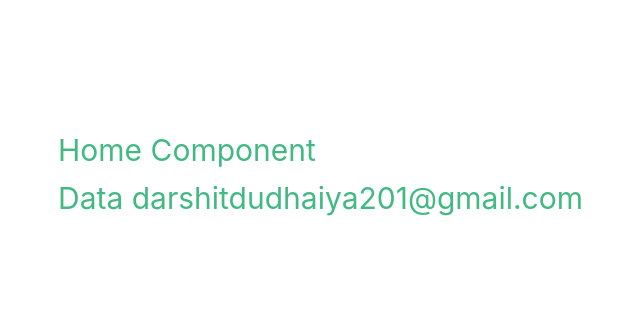
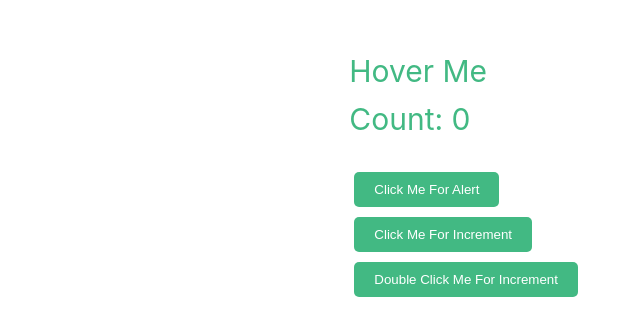
Before and after one commit to darshitdudhaiya/100DaysOfVue, a Vue app: page / in a window 1280 px wide. Shown: the part 226-562 px from the top of the page, without its empty margins (57-697 px from the left). Built offline with nearby package versions, Linux system fonts and the light colour scheme.

Commit message:
Guide to Click, Double Click, and Mouse Events

```diff
--- a/src/components/HomeComponent.vue
+++ b/src/components/HomeComponent.vue
@@ -1,7 +1,13 @@
 <template>
   <div>
-    <h1>Home Component</h1>
-    <h1>Data {{ getData().email }}</h1>
+    <h1 v-on:mouseover="textHovered()">Hover Me</h1>
+    <h1>Count: {{ count }}</h1>
+
+    <br />
+
+    <button class="styled-button" v-on:click="getAlert()">Click Me For Alert</button> <br />
+    <button class="styled-button" v-on:click="increment()">Click Me For Increment</button> <br />
+    <button class="styled-button" v-on:dblclick="doubleIncrement()">Double Click Me For Increment</button>
   </div>
 </template>
 
@@ -10,20 +16,25 @@ export default {
   name: 'HomeComponent',
   data() {
     return {
-      email: 'darshitdudhaiya201@gmail.com'
+      count: 0
     }
   },
 
   methods: {
-    getName(name) {
-      return name
+    getAlert() {
+      alert('Hello Vue!!')
     },
 
-    getData() {
-      return {
-        name: 'Home Component',
-        email: this.email
-      }
+    increment() {
+      this.count = this.count + 1
+    },
+
+    doubleIncrement() {
+      this.count = this.count + 2
+    },
+
+    textHovered() {
+      console.log('Text Hovered...')
     }
   }
 }
@@ -33,4 +44,19 @@ export default {
 h1 {
   color: #42b983;
 }
+
+.styled-button {
+  background-color: #42b983;
+  color: white;
+  border: none;
+  padding: 10px 20px;
+  margin: 5px;
+  border-radius: 5px;
+  cursor: pointer;
+  transition: background-color 0.3s;
+}
+
+.styled-button:hover {
+  background-color: #36a76c;
+}
 </style>
```
